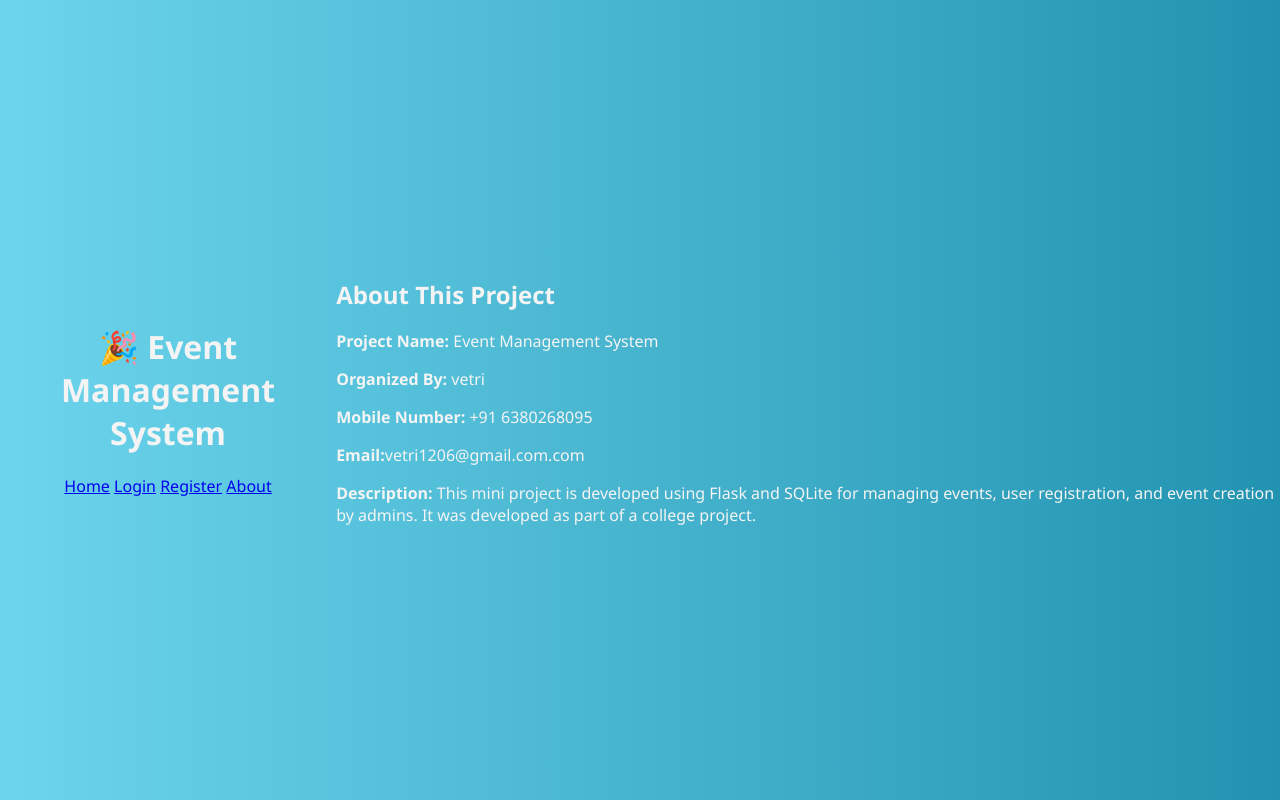
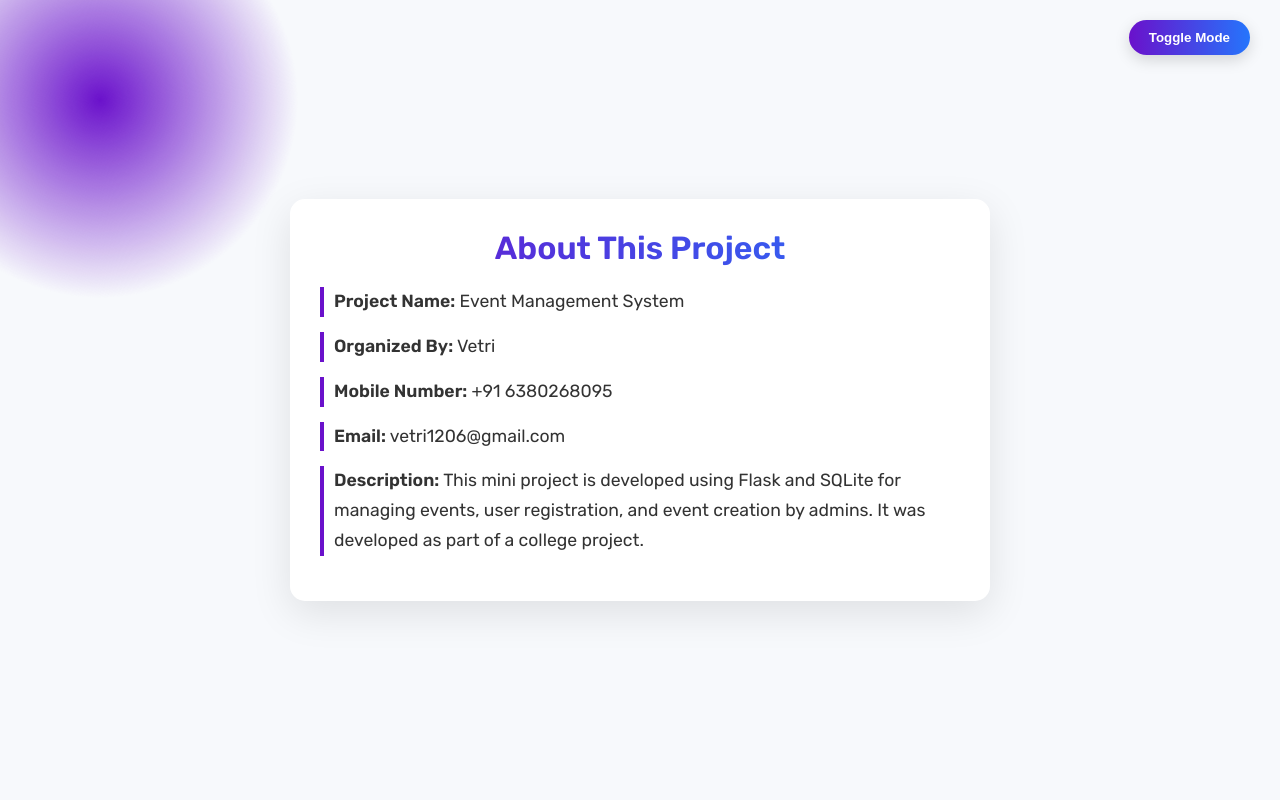
Before and after one commit to Vetri170604/event-management, a Flask app: page /about in a window 1280 px wide. Run offline with Flask 3, Linux system fonts and the light colour scheme.

Commit message:
Update about.html

```diff
--- a/templates/about.html
+++ b/templates/about.html
@@ -1,12 +1,158 @@
-{% extends 'base.html' %}
-{% block content %}
+<!DOCTYPE html>
+<html lang="en">
+<head>
+    <meta charset="UTF-8">
+    <title>About This Project</title>
+    <meta name="viewport" content="width=device-width, initial-scale=1.0">
+    <link href="https://fonts.googleapis.com/css2?family=Rubik:wght@400;600&display=swap" rel="stylesheet">
+    <style>
+        :root {
+            --bg-light: #f7f9fc;
+            --bg-dark: #121212;
+            --primary: #6a11cb;
+            --secondary: #2575fc;
+            --text-dark: #333;
+            --text-light: #eee;
+        }
+
+        * {
+            margin: 0;
+            padding: 0;
+            box-sizing: border-box;
+        }
+
+        body {
+            font-family: 'Rubik', sans-serif;
+            background: var(--bg-light);
+            color: var(--text-dark);
+            display: flex;
+            justify-content: center;
+            align-items: center;
+            min-height: 100vh;
+            padding: 20px;
+            transition: background 0.4s, color 0.4s;
+            position: relative;
+            overflow-x: hidden;
+        }
+
+        body.dark {
+            background: var(--bg-dark);
+            color: var(--text-light);
+        }
+
+        .container {
+            max-width: 700px;
+            background: white;
+            border-radius: 15px;
+            padding: 30px;
+            box-shadow: 0 12px 40px rgba(0, 0, 0, 0.1);
+            position: relative;
+            z-index: 2;
+            animation: fadeIn 0.8s ease-in-out;
+        }
+
+        body.dark .container {
+            background: #1f1f1f;
+        }
+
+        h2 {
+            font-size: 2rem;
+            margin-bottom: 20px;
+            text-align: center;
+            background: linear-gradient(90deg, var(--primary), var(--secondary));
+            -webkit-background-clip: text;
+            -webkit-text-fill-color: transparent;
+        }
+
+        .about-box p {
+            font-size: 1.1rem;
+            line-height: 1.7;
+            margin-bottom: 15px;
+            padding-left: 10px;
+            border-left: 4px solid var(--primary);
+            transition: all 0.3s ease-in-out;
+        }
+
+        .about-box p:hover {
+            background: rgba(106, 17, 203, 0.05);
+            padding-left: 15px;
+        }
+
+        .toggle-btn {
+            position: absolute;
+            top: 20px;
+            right: 30px;
+            padding: 10px 20px;
+            border: none;
+            background: linear-gradient(to right, var(--primary), var(--secondary));
+            color: white;
+            font-weight: 600;
+            border-radius: 30px;
+            cursor: pointer;
+            box-shadow: 0 5px 15px rgba(0, 0, 0, 0.15);
+            z-index: 3;
+        }
+
+        .animated-bg {
+            position: absolute;
+            top: -100px;
+            left: -100px;
+            width: 400px;
+            height: 400px;
+            background: radial-gradient(circle at center, var(--primary), transparent 70%);
+            animation: rotate 20s linear infinite;
+            z-index: 0;
+        }
+
+        @keyframes rotate {
+            from { transform: rotate(0); }
+            to { transform: rotate(360deg); }
+        }
+
+        @keyframes fadeIn {
+            from { opacity: 0; transform: translateY(20px); }
+            to   { opacity: 1; transform: translateY(0); }
+        }
+
+        @media (max-width: 768px) {
+            .container {
+                padding: 20px;
+            }
+
+            h2 {
+                font-size: 1.6rem;
+            }
+
+            .toggle-btn {
+                top: 15px;
+                right: 15px;
+                padding: 8px 16px;
+                font-size: 0.9rem;
+            }
+        }
+    </style>
+</head>
+<body>
+
+    <div class="animated-bg"></div>
+    <button class="toggle-btn" onclick="toggleMode()">Toggle Mode</button>
+
+    <div class="container">
         <h2>About This Project</h2>
 
         <div class="about-box">
             <p><strong>Project Name:</strong> Event Management System</p>
-    <p><strong>Organized By:</strong> vetri</p>
+            <p><strong>Organized By:</strong> Vetri</p>
             <p><strong>Mobile Number:</strong> +91 6380268095</p>
-    <p><strong>Email:</strong>vetri1206@gmail.com.com</p>
+            <p><strong>Email:</strong> vetri1206@gmail.com</p>
             <p><strong>Description:</strong> This mini project is developed using Flask and SQLite for managing events, user registration, and event creation by admins. It was developed as part of a college project.</p>
         </div>
-{% endblock %}
+    </div>
+
+    <script>
+        function toggleMode() {
+            document.body.classList.toggle("dark");
+        }
+    </script>
+</body>
+</html>
```
Lines whose indentation alone changed are shown as unchanged.
